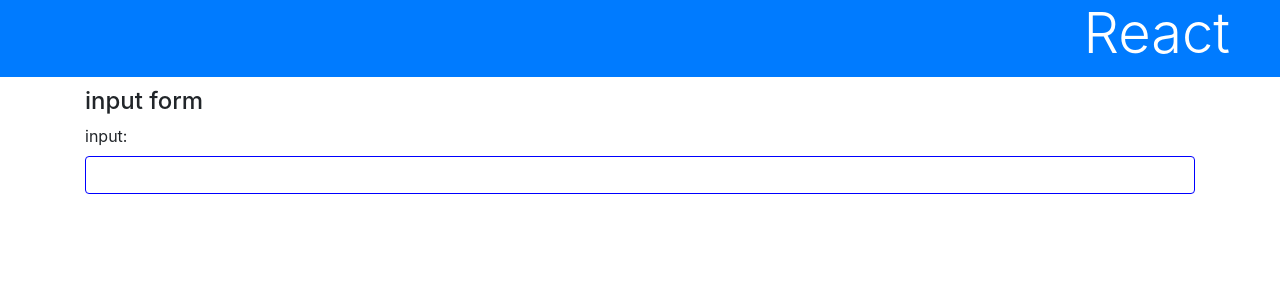
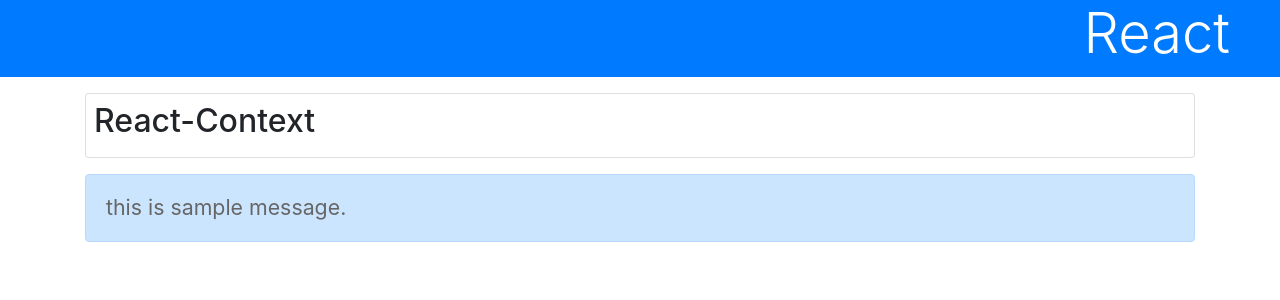
Before and after one commit to besumero628/practice_js, a React (Create React App) app in the folder react_app/: page / in a window 1280 px wide. Shown: the top 300 px of the page. Built offline with nearby package versions, Linux system fonts and the light colour scheme.

Commit message:
[React] コンテキストの利用

```diff
--- a/react_app/src/App.js
+++ b/react_app/src/App.js
@@ -1,58 +1,44 @@
 import React, {Component} from 'react'
 import './App.css'
 
+let data = {title:'React-Context',
+            message:'this is sample message.'}
+
+const SampleContext = React.createContext(data)
+
 class App extends Component {
-  input = ''
-
-  constructor(props){
-    super(props);
-    this.state = {
-      title: 'input form',
-      message: 'type your name.',
-      max: 10,
-    }
-    this.doCheck = this.doCheck.bind(this)
-  }
-
-  doCheck(event) {
-    alert(event.target.value + "は長すぎます。(最大" + this.state.max + "文字)")
-  }
-
   render(){
     return <div>
       <h1 className="bg-primary text-white display-4">React</h1>
       <div className="container">
-        <h4>{this.state.title}</h4>
-        <Message maxlength={this.state.max} onCheck={this.doCheck} />
+        <Title />
+        <Message />
       </div>
     </div>
   }
 }
 
-class Message extends Component {
-  li = {
-    fontSize:"14px",
-    fontWeight: "bold",
-    color: "#090",
-  }
-
-  constructor(props) {
-    super(props)
-    this.doChange = this.doChange.bind(this)
-  }
-
-  doChange(e){
-    if (e.target.value.length > this.props.maxlength){
-      this.props.onCheck(e)
-      e.target.value = e.target.value.substr(0, this.props.maxlength)
-    }
-  }
+class Title extends Component {
+  static contextType = SampleContext
 
   render(){
-    return <div className='form-group'>
-      <label>input:</label>
-      <input type="text" className='form-control' onChange={this.doChange} />
-    </div>
+    return (
+      <div className='card p-2 my-3'>
+        <h2>{this.context.title}</h2>
+      </div>
+    )
+  }
+}
+
+class Message extends Component {
+  static contextType = SampleContext
+
+  render(){
+    return (
+      <div className='alert alert-primary'>
+        <p>{this.context.message}</p>
+      </div>
+    )
   }
 }
 
```
